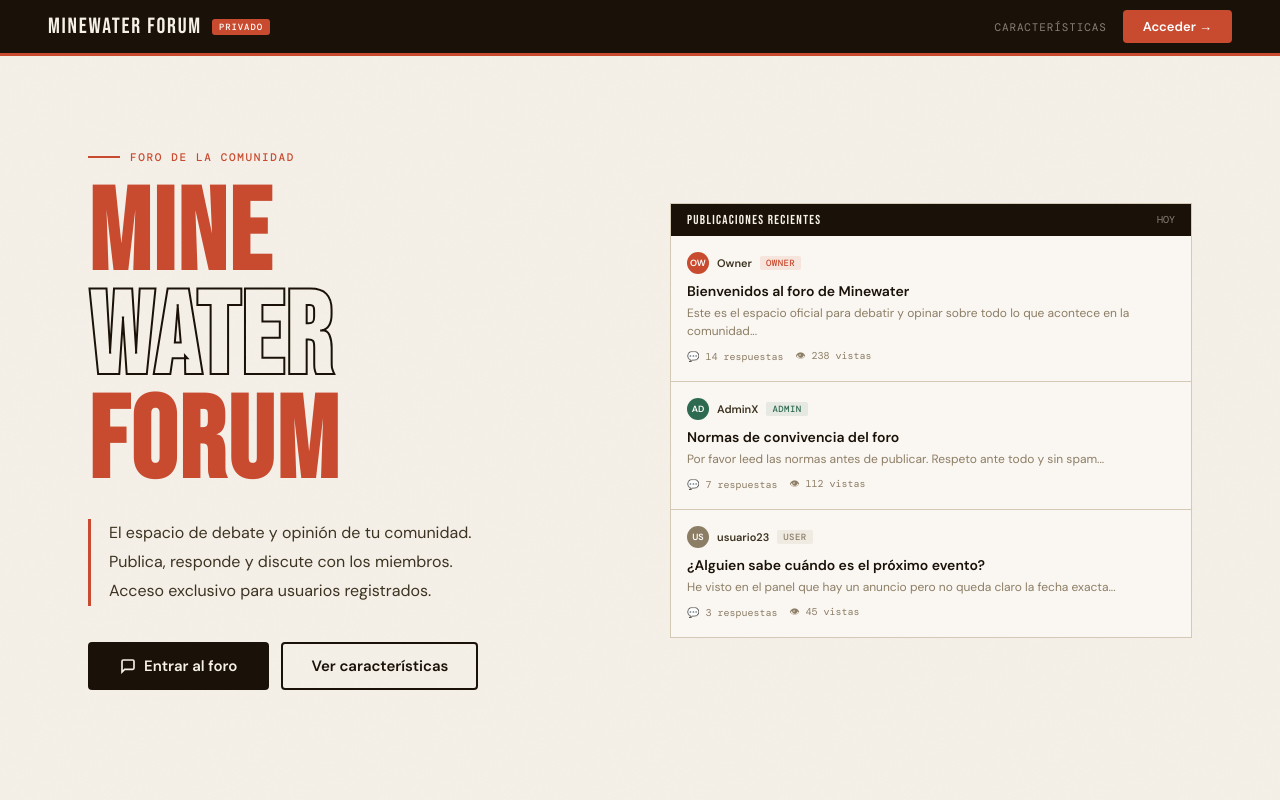
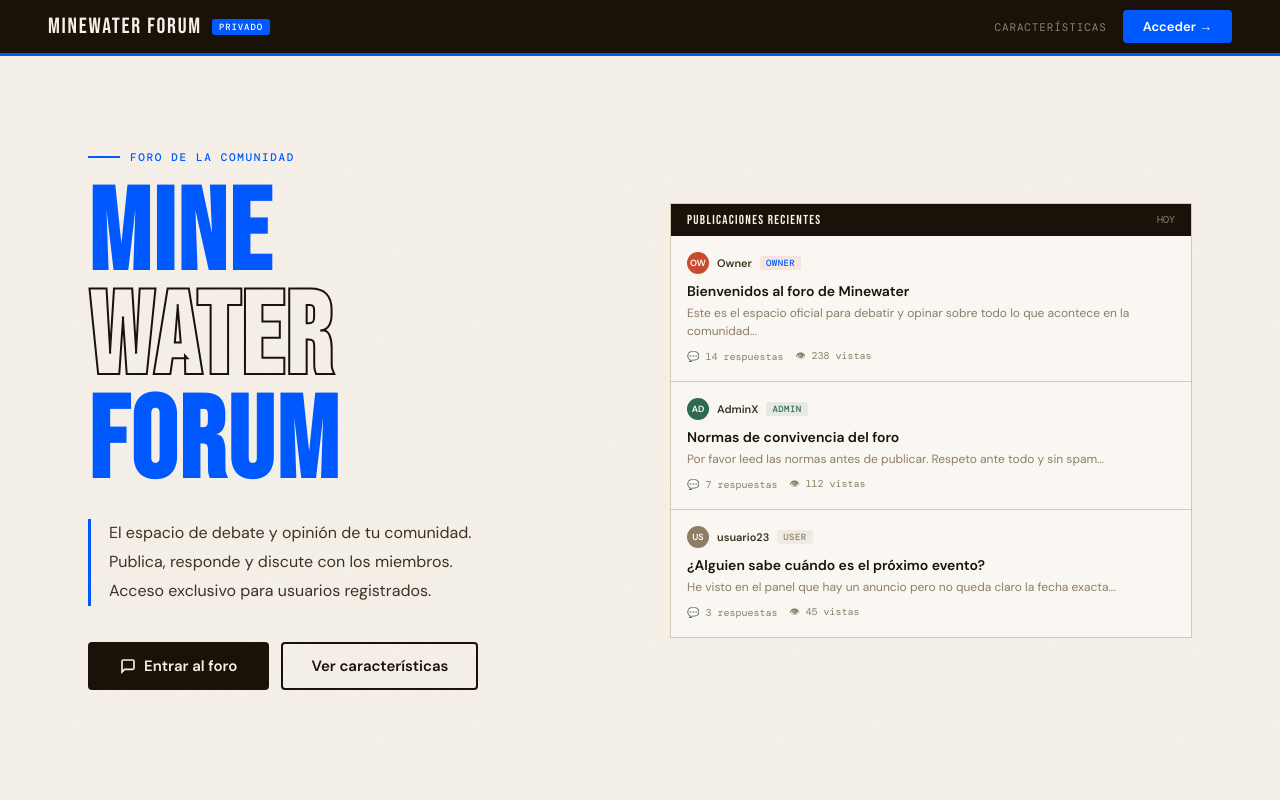
Before and after one commit to vsergiors/minewaterforo, a plain HTML site: page index.html in a window 1280 px wide. Shown: the top 800 px of the page. Drawn offline with nearby package versions, Linux system fonts and the light colour scheme; a web font is replaced by a local one.

Commit message:
Change accent color from red to blue

```diff
--- a/index.html
+++ b/index.html
@@ -14,7 +14,7 @@
       --ink2: #3d3322;
       --muted: #8c7d65;
       --border: #d4c9b5;
-      --accent: #c84b2f;
+      --accent: #0059ff;
       --accent2: #2d6a4f;
       --accent3: #e8a020;
       --surface: #faf7f2;
```
